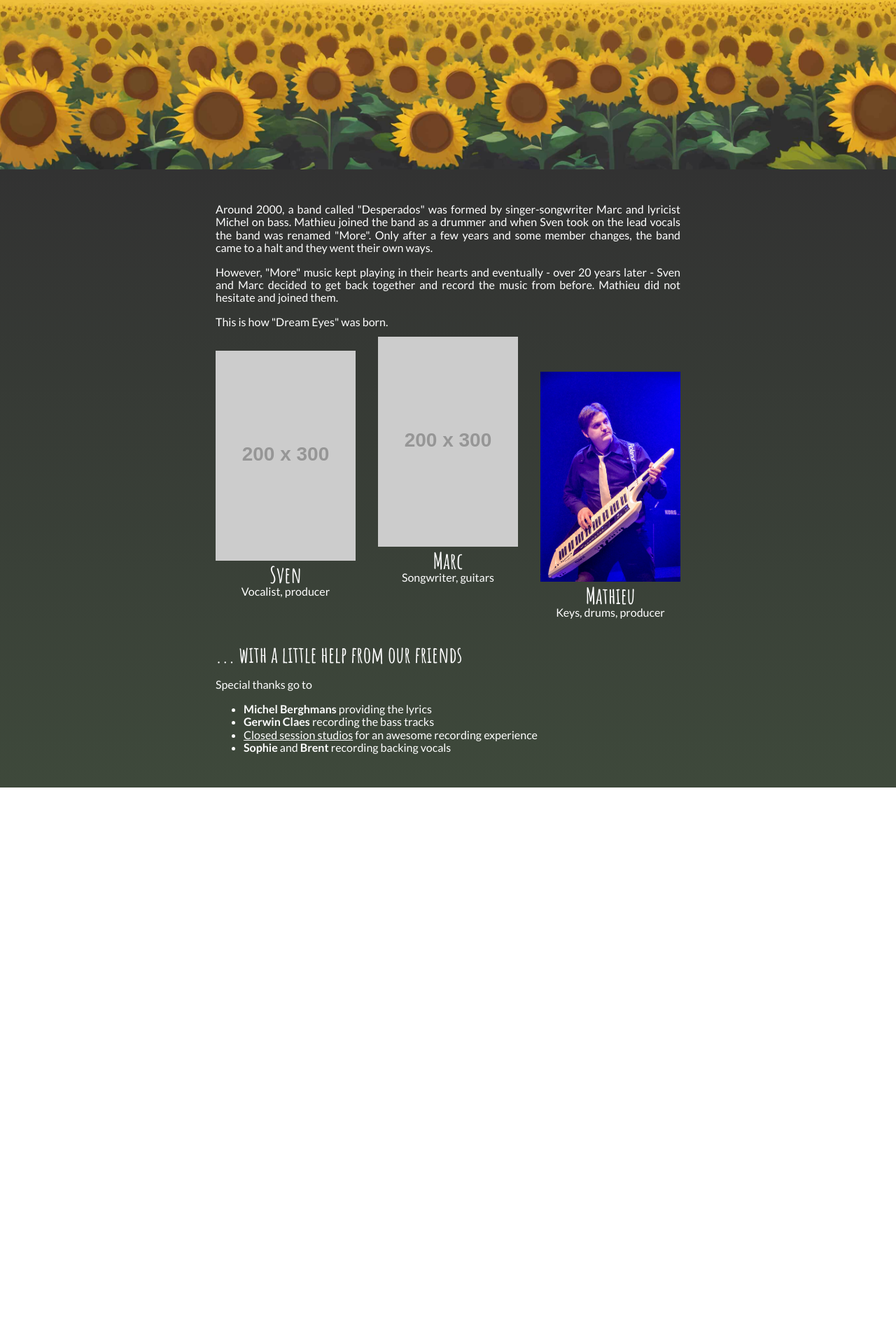
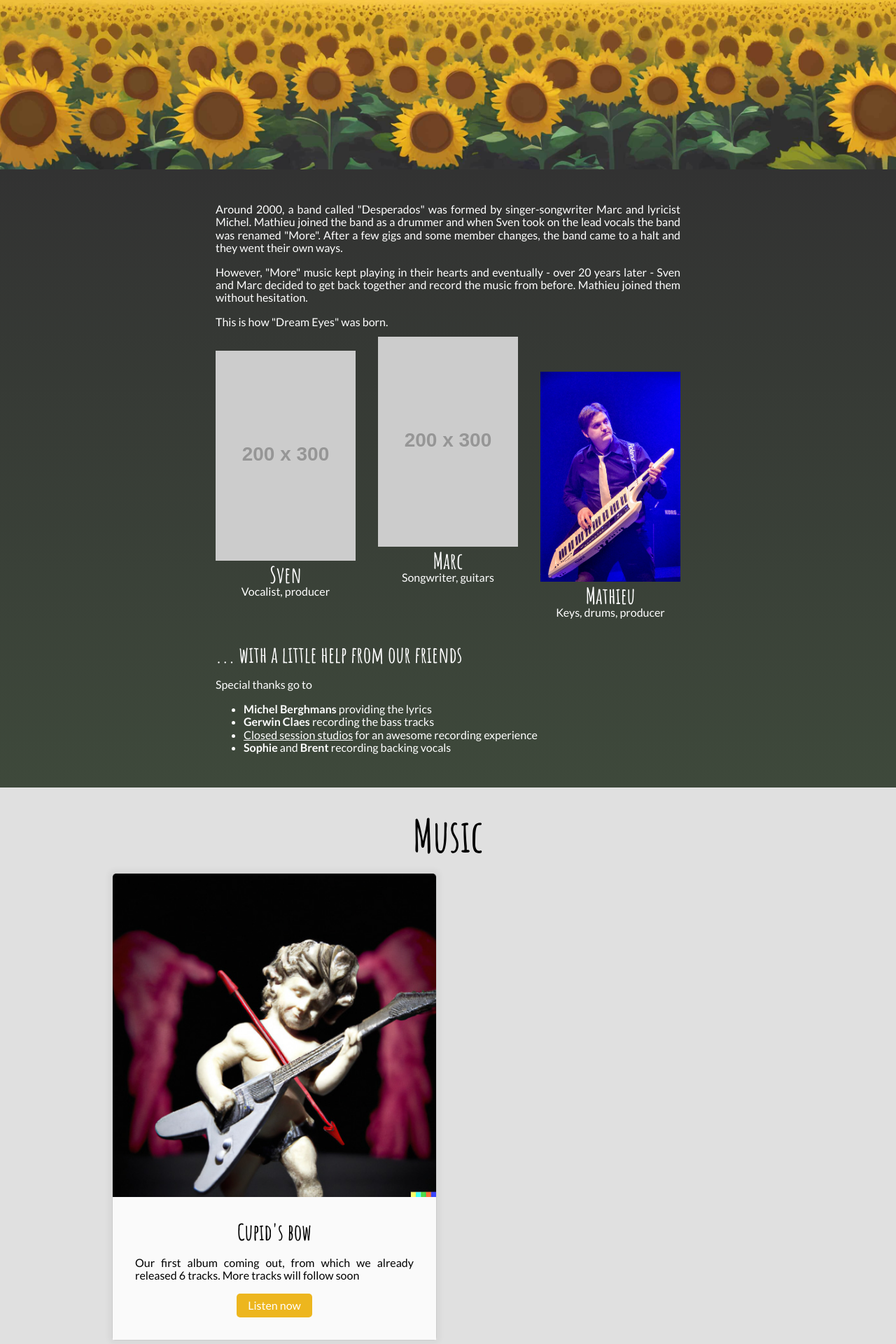
Before and after one commit to webberig/dreameyes, an Angular app: page / in a window 1280 px wide. Shown: the part 558-2478 px from the top of the page at 70% size. Before the commit the page ends 1683 px from the top, so only its background shows below. Built offline with nearby package versions, Linux system fonts and the light colour scheme.

Commit message:
Add music page

```diff
--- a/src/app/app.component.html
+++ b/src/app/app.component.html
@@ -1,4 +1,5 @@
 <main>
   <app-splash></app-splash>
   <app-about></app-about>
+  <app-music></app-music>
 </main>
--- a/src/app/app.component.ts
+++ b/src/app/app.component.ts
@@ -2,11 +2,12 @@ import { Component } from '@angular/core';
 import { RouterOutlet } from '@angular/router';
 import {SplashComponent} from "../components/splash/splash.component";
 import {AboutComponent} from "../components/about/about.component";
+import {MusicComponent} from "../components/music/music.component";
 
 @Component({
   selector: 'app-root',
   standalone: true,
-  imports: [RouterOutlet, SplashComponent, AboutComponent],
+  imports: [RouterOutlet, SplashComponent, AboutComponent, MusicComponent],
   templateUrl: './app.component.html',
   styleUrl: './app.component.scss'
 })
--- a/src/components/about/about.component.html
+++ b/src/components/about/about.component.html
@@ -1,13 +1,13 @@
 <section class="container">
   <p>
-    Around 2000, a band called "Desperados" was formed by singer-songwriter Marc and lyricist Michel on bass.
-    Mathieu joined the band as a drummer and when Sven took on the lead vocals the band was renamed "More". Only after
-    a few years and some member changes, the band came to a halt and they went their own ways.
+    Around 2000, a band called "Desperados" was formed by singer-songwriter Marc and lyricist Michel.
+    Mathieu joined the band as a drummer and when Sven took on the lead vocals the band was renamed "More". After
+    a few gigs and some member changes, the band came to a halt and they went their own ways.
   </p>
   <p>
     However, "More" music kept playing in their hearts and eventually - over 20 years later -
-    Sven and Marc decided to get back together and record the music from before. Mathieu did not
-    hesitate and joined them.
+    Sven and Marc decided to get back together and record the music from before. Mathieu joined them
+    without hesitation.
   </p>
   <p>
     This is how "Dream Eyes" was born.
--- /dev/null
+++ b/src/components/music/music.component.html
@@ -0,0 +1,14 @@
+<h2>Music</h2>
+<div class="container">
+  <ul class="albums">
+    <li class="album">
+        <img src="/img/coverart/cupids-bow.jpg" width="250" height="250" alt="Cupid's bow" class="album-image">
+      <div class="album-info">
+          <h3>Cupid's bow</h3>
+          <p>Our first album coming out, from which we already released 6 tracks. More tracks will follow soon</p>
+        <button (click)="openAlbum('cupids-bow')">Listen now</button>
+      </div>
+    </li>
+
+  </ul>
+</div>
--- /dev/null
+++ b/src/components/music/music.component.scss
@@ -0,0 +1,58 @@
+:host {
+  background: #e0e0e0;
+  display: block;
+  padding: 2rem 0;
+}
+
+.container {
+  max-width: 1000px;
+}
+
+.albums {
+  display: grid;
+  gap: 2rem;
+  grid-template-columns: 1fr 1fr;
+  padding: 0;
+  list-style: none;
+}
+
+.album {
+  border: 1px solid #ccc;
+  box-shadow: 0 0 6px 6px #00000008;
+  border-radius: 5px;
+
+  img {
+    width: 100%;
+    max-width: 500px;
+    height: auto;
+    aspect-ratio: 1;
+    margin: 0 auto;
+    display: block;
+    border-radius: 5px 5px 0 0;
+  }
+}
+
+.album-info {
+  padding: 2rem;
+  background-color: #fafafa;
+  text-align: center;
+  p {
+    text-align: justify;
+  }
+  h3 {
+    text-align: center;
+  }
+}
+
+button {
+  background-color: #edb61e;
+  color: white;
+  border: none;
+  padding: 0.5rem 1rem;
+  border-radius: 5px;
+  cursor: pointer;
+  transition: background-color 0.3s;
+  &:hover {
+    background-color: #c78421;
+  }
+}
--- /dev/null
+++ b/src/components/music/music.component.ts
@@ -0,0 +1,20 @@
+import {Component, inject} from '@angular/core';
+import {Dialog} from "@angular/cdk/dialog";
+import {SoundcloudDialogComponent} from "../soundcloud-dialog/soundcloud-dialog.component";
+
+@Component({
+  selector: 'app-music',
+  standalone: true,
+  imports: [],
+  templateUrl: './music.component.html',
+  styleUrl: './music.component.scss'
+})
+export class MusicComponent {
+  dialog = inject(Dialog);
+
+  openAlbum(albumId: string) {
+    this.dialog.open(SoundcloudDialogComponent, {
+      data: {albumId}
+    });
+  }
+}
--- /dev/null
+++ b/src/components/soundcloud-dialog/soundcloud-dialog.component.html
@@ -0,0 +1,4 @@
+@if (albumId === 'cupids-bow') {
+  <iframe width="100%" height="450" scrolling="no" frameborder="no" allow="autoplay"
+          src="https://w.soundcloud.com/player/?url=https%3A//api.soundcloud.com/playlists/1825738206%3Fsecret_token%3Ds-TL2sSV2LNZj&color=%23545044&auto_play=false&hide_related=true&show_comments=false&show_user=false&show_reposts=false&show_teaser=false"></iframe>
+}
--- /dev/null
+++ b/src/components/soundcloud-dialog/soundcloud-dialog.component.scss
@@ -0,0 +1,5 @@
+:host {
+  display: block;
+  max-width: 100%;
+  width: 349px;
+}
--- /dev/null
+++ b/src/components/soundcloud-dialog/soundcloud-dialog.component.ts
@@ -0,0 +1,19 @@
+import {Component, inject} from '@angular/core';
+import {DIALOG_DATA, DialogRef} from "@angular/cdk/dialog";
+
+@Component({
+  selector: 'app-soundcloud-dialog',
+  standalone: true,
+  imports: [],
+  templateUrl: './soundcloud-dialog.component.html',
+  styleUrl: './soundcloud-dialog.component.scss'
+})
+export class SoundcloudDialogComponent {
+  private dialog = inject(DialogRef);
+
+  albumId = inject(DIALOG_DATA).albumId;
+
+  close() {
+    this.dialog.close();
+  }
+}
```
Also changed, not shown: public/img/coverart/cupids-bow.jpg (added), 1 other file (tests, documents, lock files or other folders).
